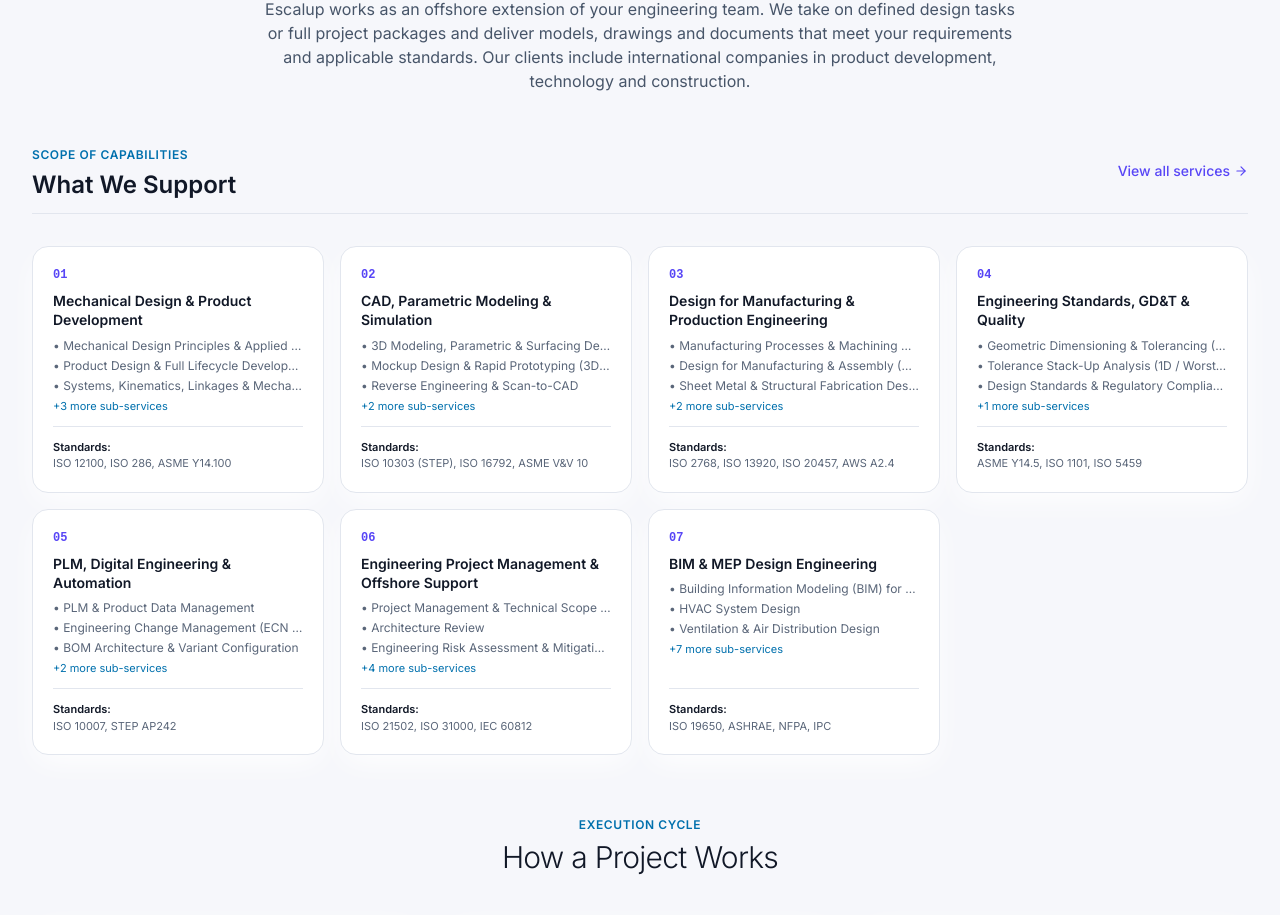
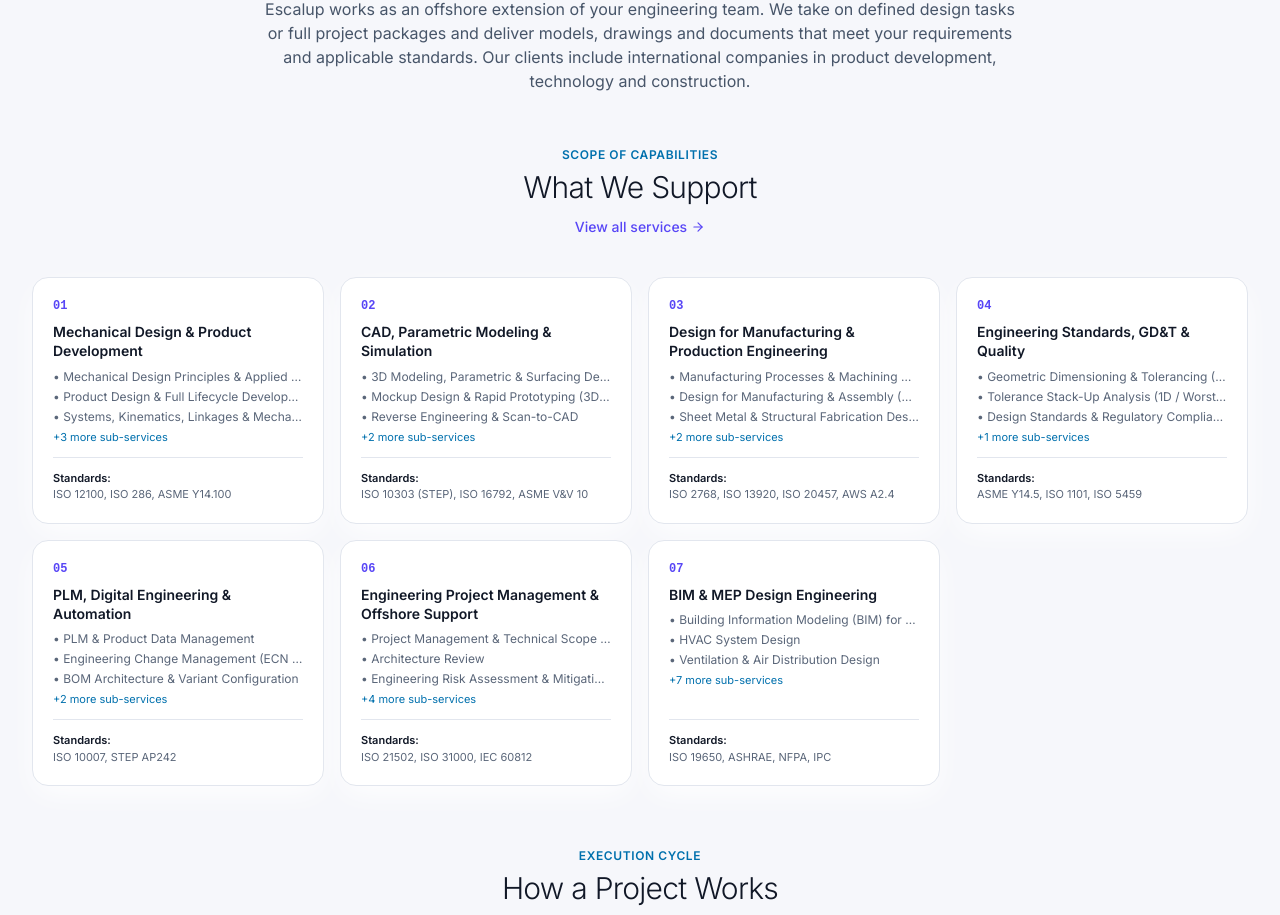
Before and after one commit to mdshafayatullahshanto/escalup, a React (Vite) app: page / in a window 1280 px wide. Shown: the part 4234-5149 px from the top of the page. Built offline with nearby package versions, Linux system fonts and the light colour scheme; no server answers.

Commit message:
style: center align What We Support header in OffshoreModel

```diff
--- a/src/components/OffshoreModel.jsx
+++ b/src/components/OffshoreModel.jsx
@@ -179,22 +179,22 @@ export default function OffshoreModel({ onOpenCalendly: _onOpenCalendly }) {
 
         {/* 1. What We Support: All 7 Services */}
         <div className="mb-12 sm:mb-14">
-          <div className="flex items-center justify-between mb-8 pb-3 border-b border-[#E2E6EE] dark:border-white/10">
-            <div>
+          <div className="text-center max-w-2xl mx-auto mb-8 sm:mb-10">
             <span className="text-xs font-semibold uppercase tracking-wider text-[#0070AD] dark:text-[#38BDF8]">
               Scope of Capabilities
             </span>
-              <h3 className="text-2xl font-semibold text-[#111827] dark:text-white mt-1">
+            <h3 className="text-2xl sm:text-3xl font-light text-[#111827] dark:text-white tracking-tight mt-1 mb-2">
               What We Support
             </h3>
-            </div>
+            <div className="flex justify-center pt-1">
               <a
                 href="#services"
-              className="text-xs sm:text-sm font-medium text-[#5846F6] hover:underline flex items-center gap-1"
+                className="text-xs sm:text-sm font-medium text-[#5846F6] hover:underline inline-flex items-center gap-1"
               >
                 <span>View all services</span>
                 <ArrowRight className="w-3.5 h-3.5" />
               </a>
+            </div>
           </div>
 
           <div className="grid sm:grid-cols-2 lg:grid-cols-3 xl:grid-cols-4 gap-4">
```
Lines whose indentation alone changed are shown as unchanged.
